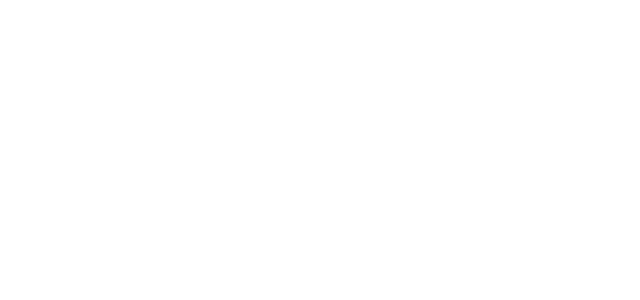
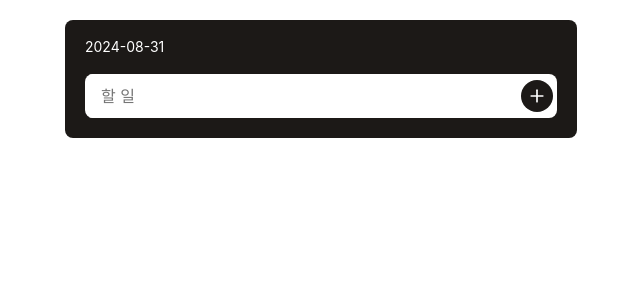
Before and after one commit to e-tae-hyeon/vite-react-todolist, a React (Vite) app: page / in a window 1280 px wide. Shown: the top 300 px of the page, without its empty margins (319-959 px from the left). Built offline with nearby package versions, Linux system fonts and the light colour scheme; a web font is replaced by a local one.

Commit message:
feat: 추가 TodoHeader

```diff
--- a/src/App.tsx
+++ b/src/App.tsx
@@ -1,13 +1,18 @@
 import { useMemo } from "react";
 import { ThemeProvider } from "styled-components";
 import { appTheme } from "./common/theme";
+import HomePage from "./routes/HomePage";
 
 function App() {
   const theme = useMemo(() => {
     return { ...appTheme };
   }, []);
 
-  return <ThemeProvider theme={theme}></ThemeProvider>;
+  return (
+    <ThemeProvider theme={theme}>
+      <HomePage />
+    </ThemeProvider>
+  );
 }
 
 export default App;
--- a/src/components/TodoHeader/index.tsx
+++ b/src/components/TodoHeader/index.tsx
@@ -1,5 +1,88 @@
+import styled, { useTheme } from "styled-components";
+import DateUtil from "../../utils/DateUtil";
+import { ChangeEventHandler, FormEventHandler, useState } from "react";
+import Icon from "../Icon";
+import TodoStorage from "storages/todoStorage";
+
 function TodoHeader() {
-  return <div>TodoHeader</div>;
+  const theme = useTheme();
+
+  const today = DateUtil.nowFormat();
+
+  const [name, setName] = useState("");
+
+  const handleChange: ChangeEventHandler<HTMLInputElement> = (e) => {
+    setName(e.target.value);
+  };
+
+  const handleSubmit: FormEventHandler<HTMLFormElement> = (e) => {
+    e.preventDefault();
+
+    if (!name) return;
+
+    TodoStorage.upsertTodo({
+      name,
+    });
+
+    setName("");
+  };
+
+  return (
+    <Root>
+      <Today>{today}</Today>
+
+      <Field onSubmit={handleSubmit}>
+        <Input placeholder="할 일" value={name} onChange={handleChange} />
+
+        <AddBtn>
+          <Icon name="plus" color={theme.white} size={20} />
+        </AddBtn>
+      </Field>
+    </Root>
+  );
 }
 
 export default TodoHeader;
+
+const Root = styled.header`
+  display: flex;
+  flex-direction: column;
+  gap: 20px;
+  padding: 20px;
+  background-color: ${(props) => props.theme.main};
+  border-radius: 8px;
+`;
+
+const Today = styled.div`
+  color: ${(props) => props.theme.white};
+  font-size: 14px;
+`;
+
+const Field = styled.form`
+  display: flex;
+  align-items: center;
+  background-color: ${(props) => props.theme.white};
+  border-radius: 8px;
+  overflow: hidden;
+  padding: 0px 4px;
+`;
+
+const Input = styled.input`
+  flex: 1;
+  padding: 12px;
+  margin: 0;
+  border: none;
+  outline: none;
+  font-size: 16px;
+`;
+
+const AddBtn = styled.button`
+  aspect-ratio: 1;
+  display: flex;
+  justify-content: center;
+  align-items: center;
+  border: none;
+  border-radius: 9999px;
+  background-color: ${(props) => props.theme.main};
+  cursor: pointer;
+`;
--- /dev/null
+++ b/src/routes/HomePage/index.tsx
@@ -0,0 +1,18 @@
+import styled from "styled-components";
+import TodoHeader from "../../components/TodoHeader";
+
+function HomePage() {
+  return (
+    <Page>
+      <TodoHeader />
+    </Page>
+  );
+}
+
+export default HomePage;
+
+const Page = styled.div`
+  max-width: 512px;
+  margin: 0 auto;
+  padding: 20px;
+`;
```
